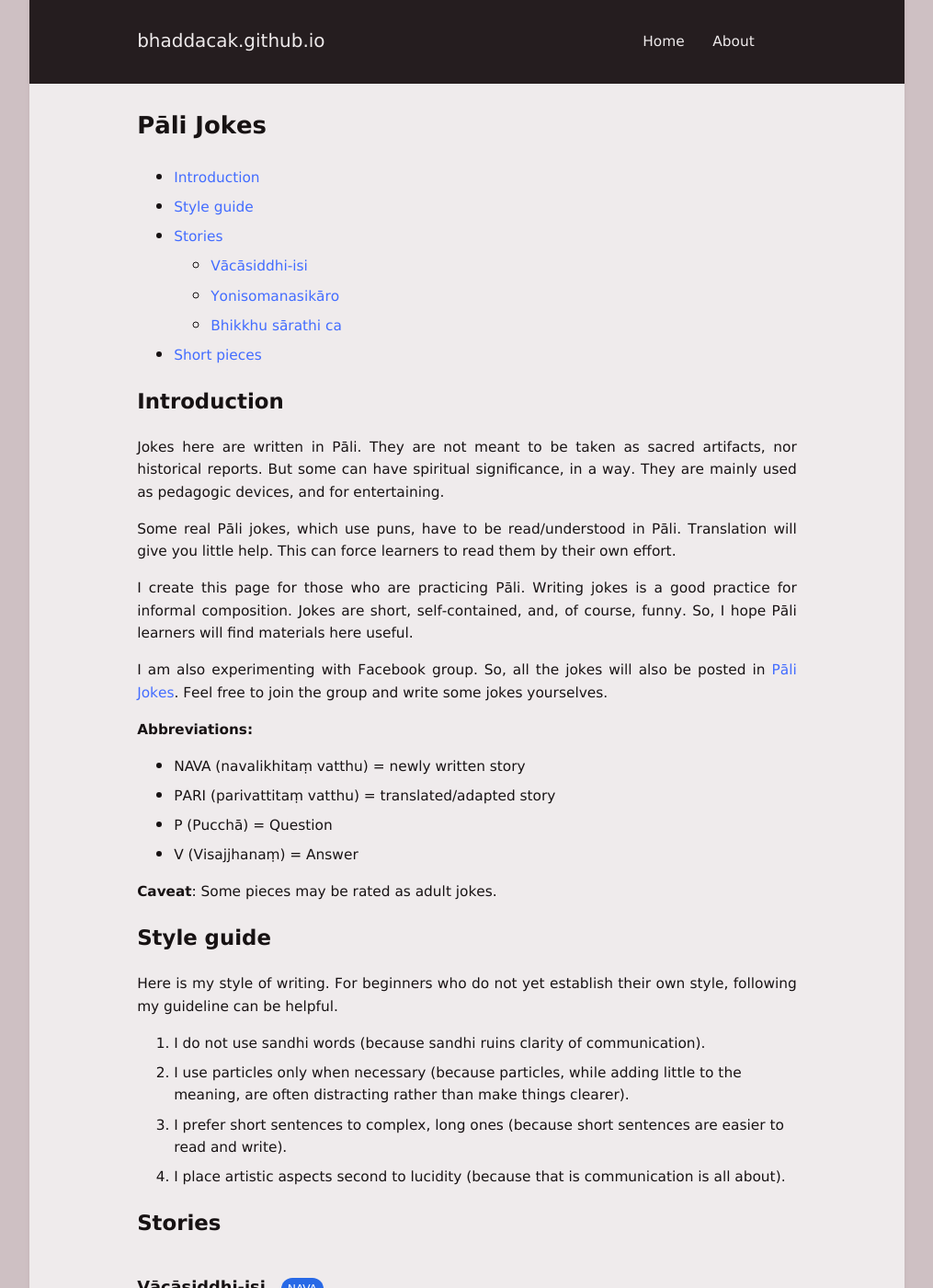
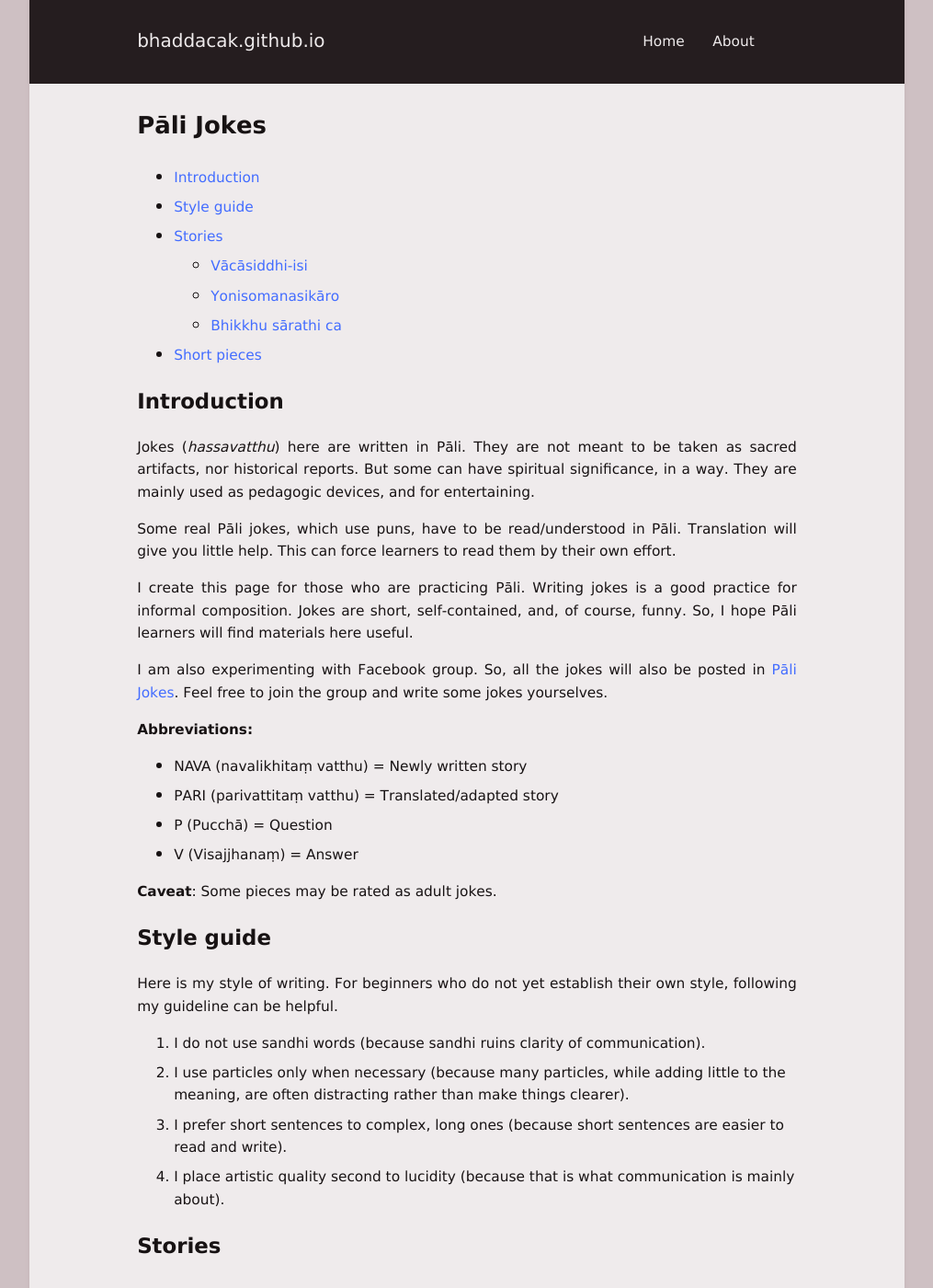
Before and after one commit to bhaddacak/bhaddacak.github.io, a Jekyll site: the page built from _pages/palijokes.md, in a window 1280 px wide and 1400 px high. Shown: the whole window at 92% size, without its empty margins (132-1147 px from the left). Built offline with Jekyll 4.4.1, drawn with Linux system fonts in a browser that asks for light colours; some of the changed text lies outside the part shown.

Commit message:
Edit pali jokes

```diff
--- a/_pages/palijokes.md
+++ b/_pages/palijokes.md
@@ -10,7 +10,7 @@ date: 2024-01-09 12:00:00 +0700
 
 ## Introduction
 
-Jokes here are written in Pāli. They are not meant to be taken as sacred artifacts, nor historical reports. But some can have spiritual significance, in a way. They are mainly used as pedagogic devices, and for entertaining.
+Jokes (*hassavatthu*) here are written in Pāli. They are not meant to be taken as sacred artifacts, nor historical reports. But some can have spiritual significance, in a way. They are mainly used as pedagogic devices, and for entertaining.
 
 Some real Pāli jokes, which use puns, have to be read/understood in Pāli. Translation will give you little help. This can force learners to read them by their own effort.
 
@@ -19,8 +19,8 @@ I create this page for those who are practicing Pāli. Writing jokes is a good p
 I am also experimenting with Facebook group. So, all the jokes will also be posted in [Pāli Jokes](https://web.facebook.com/groups/palijokes){:target="\_blank"}. Feel free to join the group and write some jokes yourselves.
 
 **Abbreviations:**
-- NAVA (navalikhitaṃ vatthu) = newly written story
-- PARI (parivattitaṃ vatthu) = translated/adapted story
+- NAVA (navalikhitaṃ vatthu) = Newly written story
+- PARI (parivattitaṃ vatthu) = Translated/adapted story
 - P (Pucchā) = Question
 - V (Visajjhanaṃ) = Answer
 
@@ -31,9 +31,9 @@ I am also experimenting with Facebook group. So, all the jokes will also be post
 Here is my style of writing. For beginners who do not yet establish their own style, following my guideline can be helpful.
 
 1. I do not use sandhi words (because sandhi ruins clarity of communication).
-2. I use particles only when necessary (because particles, while adding little to the meaning, are often distracting rather than make things clearer).
+2. I use particles only when necessary (because many particles, while adding little to the meaning, are often distracting rather than make things clearer).
 3. I prefer short sentences to complex, long ones (because short sentences are easier to read and write).
-4. I place artistic aspects second to lucidity (because that is communication is all about).
+4. I place artistic quality second to lucidity (because that is what communication is mainly about).
 
 ## Stories
 
```
Also changed, not shown: other parts of _pages/palijokes.md (+2 -2 lines).
